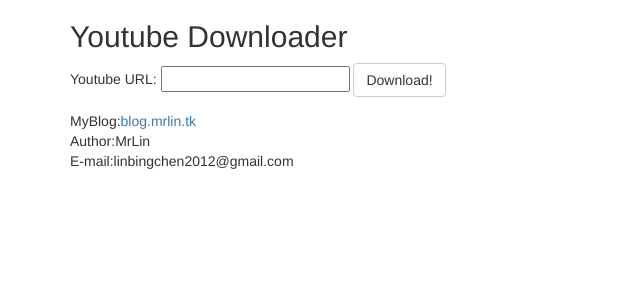
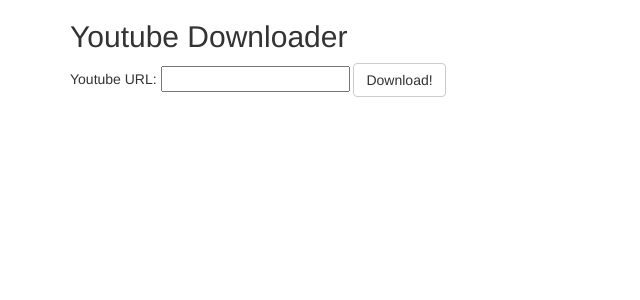
Before and after one commit to linbingchen007/ytubedownloader, a PHP site: page / in a window 1280 px wide. Shown: the top 300 px of the page, without its empty margins (0-640 px from the left). Run offline with PHP 8.4, Linux system fonts and the light colour scheme; some libraries are stand-ins or nearby versions.

Commit message:
Update index.php

```diff
--- a/mytst/index.php
+++ b/mytst/index.php
@@ -9,9 +9,7 @@ Youtube URL: <input type="text" name="ytubeurl">
 
 <input type="submit" class="btn btn-default" value="Download!">
 </form>
-<p> MyBlog:<a href="http://blog.mrlin.tk">blog.mrlin.tk</a> <br>
-  Author:MrLin <br>
-  E-mail:linbingchen2012@gmail.com <br> </p>
+
 
 </div>
 <script src="https://ajax.googleapis.com/ajax/libs/jquery/1.11.1/jquery.min.js"></script>
```
